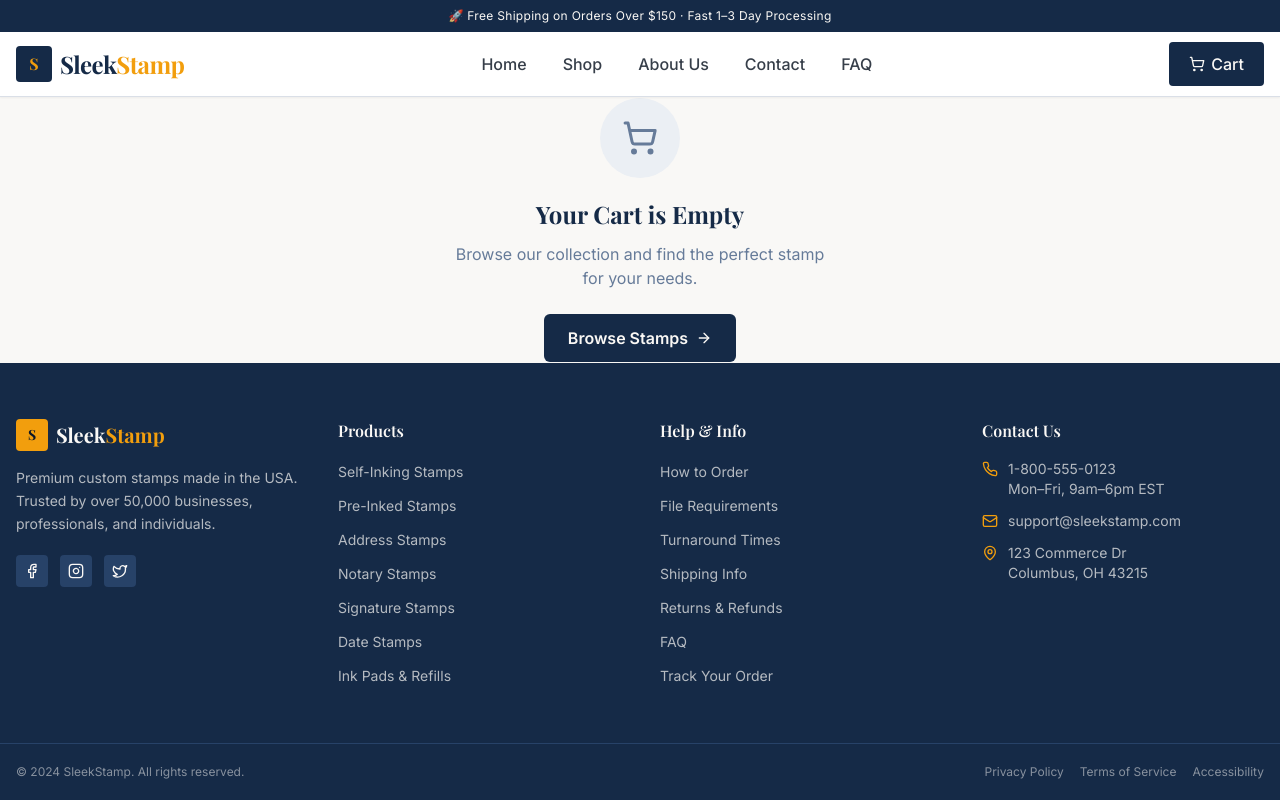
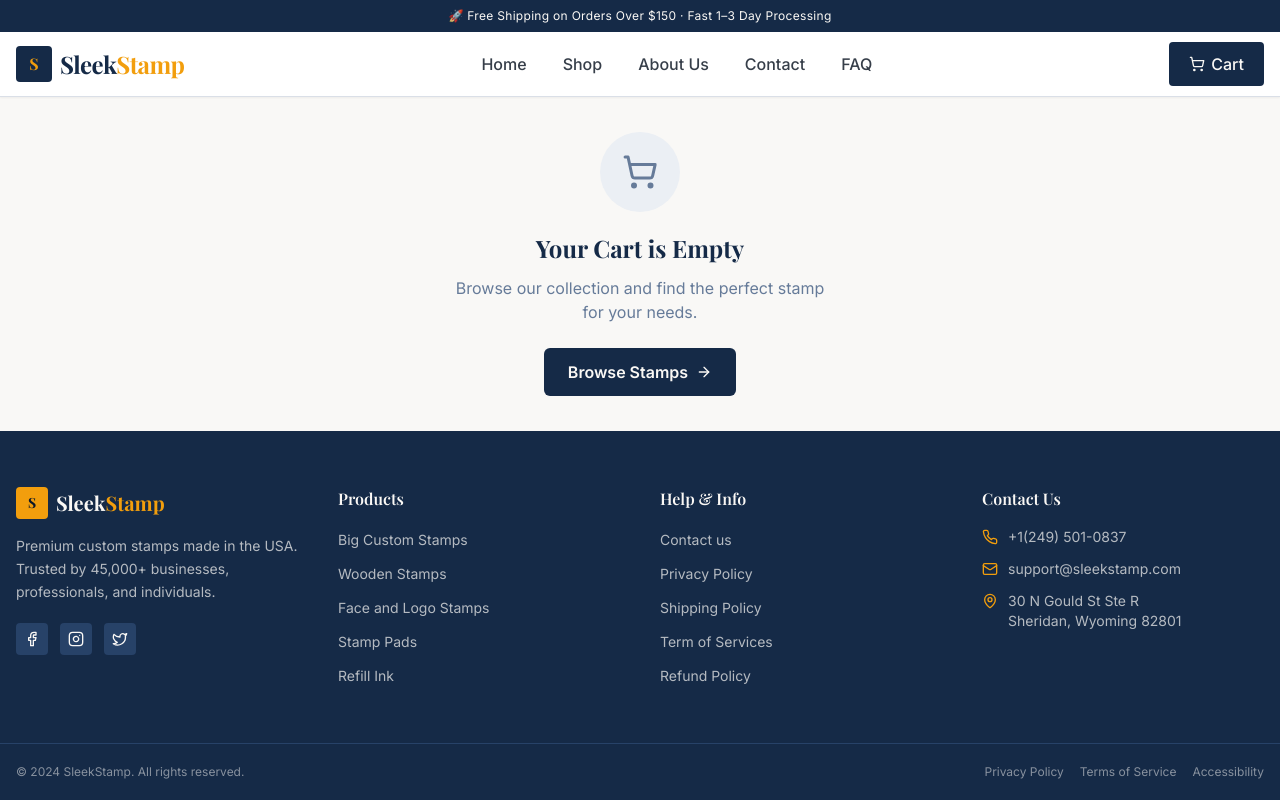
Before and after one commit to Paras-Chhabra/SleekStamp, a React (Vite) app: page /cart in a window 1280 px wide. Built offline with nearby package versions, Linux system fonts and the light colour scheme; the HTML template or start-up script is replaced by a standard one.

Commit message:
Final refinements: footer contact/links, trust statement 45k+, removed help sidebar, styled cart buttons, added legal pages

```diff
--- a/src/App.tsx
+++ b/src/App.tsx
@@ -13,6 +13,10 @@ import Checkout from "./pages/Checkout";
 import About from "./pages/About";
 import FAQ from "./pages/FAQ";
 import Contact from "./pages/Contact";
+import PrivacyPolicy from "./pages/PrivacyPolicy";
+import ShippingPolicy from "./pages/ShippingPolicy";
+import TermsOfService from "./pages/TermsOfService";
+import RefundPolicy from "./pages/RefundPolicy";
 import NotFound from "./pages/NotFound";
 
 const queryClient = new QueryClient();
@@ -44,6 +48,10 @@ const App = () => (
             <Route path="/about" element={<About />} />
             <Route path="/faq" element={<FAQ />} />
             <Route path="/contact" element={<Contact />} />
+            <Route path="/privacy-policy" element={<PrivacyPolicy />} />
+            <Route path="/shipping-policy" element={<ShippingPolicy />} />
+            <Route path="/terms-of-service" element={<TermsOfService />} />
+            <Route path="/refund-policy" element={<RefundPolicy />} />
             {/* ADD ALL CUSTOM ROUTES ABOVE THE CATCH-ALL "*" ROUTE */}
             <Route path="*" element={<NotFound />} />
           </Routes>
--- a/src/components/Footer.tsx
+++ b/src/components/Footer.tsx
@@ -17,7 +17,7 @@ export default function Footer() {
               </span>
             </div>
             <p className="text-sm text-primary-foreground/70 font-body leading-relaxed mb-5">
-              Premium custom stamps made in the USA. Trusted by over 50,000 businesses, professionals, and individuals.
+              Premium custom stamps made in the USA. Trusted by 45,000+ businesses, professionals, and individuals.
             </p>
             <div className="flex gap-3">
               {[Facebook, Instagram, Twitter].map((Icon, i) => (
@@ -37,13 +37,11 @@ export default function Footer() {
             <h4 className="font-display font-semibold text-base mb-4 text-primary-foreground">Products</h4>
             <ul className="space-y-2.5">
               {[
-                ["Self-Inking Stamps", "/products?category=self-inking"],
-                ["Pre-Inked Stamps", "/products?category=pre-inked"],
-                ["Address Stamps", "/products?category=address"],
-                ["Notary Stamps", "/products?category=notary"],
-                ["Signature Stamps", "/products?category=signature"],
-                ["Date Stamps", "/products?category=date"],
-                ["Ink Pads & Refills", "/products?category=ink-pads"],
+                ["Big Custom Stamps", "/products?category=custom-stamps"],
+                ["Wooden Stamps", "/products?category=wooden-stamps"],
+                ["Face and Logo Stamps", "/products?category=face-stamps"],
+                ["Stamp Pads", "/products?category=stamp-pad"],
+                ["Refill Ink", "/products?category=refill-ink"],
               ].map(([label, href]) => (
                 <li key={label}>
                   <Link
@@ -62,21 +60,19 @@ export default function Footer() {
             <h4 className="font-display font-semibold text-base mb-4 text-primary-foreground">Help & Info</h4>
             <ul className="space-y-2.5">
               {[
-                ["How to Order", "#"],
-                ["File Requirements", "#"],
-                ["Turnaround Times", "#"],
-                ["Shipping Info", "#"],
-                ["Returns & Refunds", "#"],
-                ["FAQ", "#"],
-                ["Track Your Order", "#"],
+                ["Contact us", "/contact"],
+                ["Privacy Policy", "/privacy-policy"],
+                ["Shipping Policy", "/shipping-policy"],
+                ["Term of Services", "/terms-of-service"],
+                ["Refund Policy", "/refund-policy"],
               ].map(([label, href]) => (
                 <li key={label}>
-                  <a
-                    href={href}
+                  <Link
+                    to={href}
                     className="text-sm text-primary-foreground/70 hover:text-gold transition-smooth font-body"
                   >
                     {label}
-                  </a>
+                  </Link>
                 </li>
               ))}
             </ul>
@@ -88,7 +84,7 @@ export default function Footer() {
             <ul className="space-y-3">
               <li className="flex items-start gap-2.5 text-sm text-primary-foreground/70 font-body">
                 <Phone className="w-4 h-4 mt-0.5 shrink-0 text-gold" />
-                <span>1-800-555-0123<br />Mon–Fri, 9am–6pm EST</span>
+                <a href="https://wa.me/12495010837" target="_blank" rel="noopener noreferrer" className="hover:text-gold transition-smooth">+1(249) 501-0837</a>
               </li>
               <li className="flex items-start gap-2.5 text-sm text-primary-foreground/70 font-body">
                 <Mail className="w-4 h-4 mt-0.5 shrink-0 text-gold" />
@@ -96,7 +92,7 @@ export default function Footer() {
               </li>
               <li className="flex items-start gap-2.5 text-sm text-primary-foreground/70 font-body">
                 <MapPin className="w-4 h-4 mt-0.5 shrink-0 text-gold" />
-                <span>123 Commerce Dr<br />Columbus, OH 43215</span>
+                <span>30 N Gould St Ste R<br />Sheridan, Wyoming 82801</span>
               </li>
             </ul>
           </div>
--- a/src/pages/Cart.tsx
+++ b/src/pages/Cart.tsx
@@ -128,14 +128,15 @@ export default function Cart() {
                       </span>
                       <Link
                         to={`/products/${item.slug || item.productId.split('/').pop()}?editId=${item.id}`}
-                        className="p-1.5 text-muted-foreground hover:text-navy transition-smooth rounded"
+                        className="p-1.5 bg-yellow-400 text-navy hover:bg-yellow-500 transition-smooth rounded shadow-sm"
                         title="Edit item"
                       >
                         <Pencil className="w-4 h-4" />
                       </Link>
                       <button
                         onClick={() => removeItem(item.id)}
-                        className="p-1.5 text-muted-foreground hover:text-destructive transition-smooth rounded"
+                        className="p-1.5 bg-red-500 text-white hover:bg-red-600 transition-smooth rounded shadow-sm"
+                        title="Delete item"
                       >
                         <Trash2 className="w-4 h-4" />
                       </button>
--- a/src/pages/Index.tsx
+++ b/src/pages/Index.tsx
@@ -70,7 +70,7 @@ export default function Index() {
             </h1>
 
             <p className="text-lg text-primary-foreground/90 font-body mb-10 max-w-2xl mx-auto leading-relaxed">
-              From self-inking business stamps to notary seals — precision-made, fast-shipped, and guaranteed to impress. Trusted by 50,000+ professionals.
+              From self-inking business stamps to notary seals — precision-made, fast-shipped, and guaranteed to impress. Trusted by 45,000+ businesses.
             </p>
 
             <div className="flex flex-wrap items-center justify-center gap-4">
@@ -265,7 +265,7 @@ export default function Index() {
             Ready to Create Your Custom Stamp?
           </h2>
           <p className="text-muted-foreground font-body mb-7 max-w-md mx-auto">
-            Join over 50,000 satisfied customers. Free artwork setup. Free proof. Fast delivery.
+            Join over 45,000+ satisfied customers. Free artwork setup. Free proof. Fast delivery.
           </p>
           <Link
             to="/products"
--- /dev/null
+++ b/src/pages/PrivacyPolicy.tsx
@@ -0,0 +1,23 @@
+import Navbar from "@/components/Navbar";
+import Footer from "@/components/Footer";
+
+export default function PrivacyPolicy() {
+    return (
+        <div className="min-h-screen flex flex-col bg-background">
+            <Navbar />
+            <div className="container mx-auto px-4 py-16 flex-1">
+                <h1 className="font-display text-4xl font-bold text-navy mb-8">Privacy Policy</h1>
+                <div className="prose max-w-none font-body text-charcoal space-y-6">
+                    <p>This Privacy Policy describes how your personal information is collected, used, and shared when you visit or make a purchase from SleekStamp.</p>
+                    <h2 className="text-2xl font-bold">Personal Information We Collect</h2>
+                    <p>When you visit the Site, we automatically collect certain information about your device, including information about your web browser, IP address, time zone, and some of the cookies that are installed on your device.</p>
+                    <h2 className="text-2xl font-bold">How Do We Use Your Personal Information?</h2>
+                    <p>We use the Order Information that we collect generally to fulfill any orders placed through the Site (including processing your payment information, arranging for shipping, and providing you with invoices and/or order confirmations).</p>
+                    <h2 className="text-2xl font-bold">Sharing Your Personal Information</h2>
+                    <p>We share your Personal Information with third parties to help us use your Personal Information, as described above. For example, we use Shopify to power our online store.</p>
+                </div>
+            </div>
+            <Footer />
+        </div>
+    );
+}
--- a/src/pages/Products.tsx
+++ b/src/pages/Products.tsx
@@ -94,18 +94,7 @@ export default function Products() {
                 })}
               </nav>
 
-              <div className="mt-8 p-4 bg-cream rounded-xl border border-border">
-                <h4 className="font-display font-semibold text-sm text-navy mb-2">Need Help?</h4>
-                <p className="text-xs text-muted-foreground font-body mb-3">
-                  Can't find what you need? Our experts are here.
-                </p>
-                <a
-                  href="tel:1-800-555-0123"
-                  className="block text-center bg-navy text-primary-foreground text-xs py-2 rounded font-body font-medium hover:bg-navy-light transition-smooth"
-                >
-                  Call Us Free
-                </a>
-              </div>
+
             </div>
           </aside>
 
--- /dev/null
+++ b/src/pages/RefundPolicy.tsx
@@ -0,0 +1,23 @@
+import Navbar from "@/components/Navbar";
+import Footer from "@/components/Footer";
+
+export default function RefundPolicy() {
+    return (
+        <div className="min-h-screen flex flex-col bg-background">
+            <Navbar />
+            <div className="container mx-auto px-4 py-16 flex-1">
+                <h1 className="font-display text-4xl font-bold text-navy mb-8">Refund Policy</h1>
+                <div className="prose max-w-none font-body text-charcoal space-y-6">
+                    <p>We want you to be completely satisfied with your SleekStamp purchase. If there is an issue with your order, we are here to help.</p>
+                    <h2 className="text-2xl font-bold">Custom Stamps</h2>
+                    <p>Due to the personalized nature of our custom stamps, we generally do not accept returns unless the product is defective or an error was made on our part.</p>
+                    <h2 className="text-2xl font-bold">Defects and Errors</h2>
+                    <p>If your stamp is defective or we made a mistake with your customization, please contact us within 14 days of delivery for a free replacement or full refund.</p>
+                    <h2 className="text-2xl font-bold">Refund Process</h2>
+                    <p>Once your return is received and inspected, we will notify you of the approval or rejection of your refund. If approved, your refund will be processed to your original method of payment.</p>
+                </div>
+            </div>
+            <Footer />
+        </div>
+    );
+}
--- /dev/null
+++ b/src/pages/ShippingPolicy.tsx
@@ -0,0 +1,23 @@
+import Navbar from "@/components/Navbar";
+import Footer from "@/components/Footer";
+
+export default function ShippingPolicy() {
+    return (
+        <div className="min-h-screen flex flex-col bg-background">
+            <Navbar />
+            <div className="container mx-auto px-4 py-16 flex-1">
+                <h1 className="font-display text-4xl font-bold text-navy mb-8">Shipping Policy</h1>
+                <div className="prose max-w-none font-body text-charcoal space-y-6">
+                    <p>At SleekStamp, we strive to provide you with the fastest and most reliable shipping possible.</p>
+                    <h2 className="text-2xl font-bold">Processing Time</h2>
+                    <p>Orders are generally processed and shipped within 1–3 business days of receiving your order and artwork approval.</p>
+                    <h2 className="text-2xl font-bold">Shipping Rates & Estimates</h2>
+                    <p>Shipping charges for your order will be calculated and displayed at checkout. We offer Free Shipping on all orders over $150.</p>
+                    <h2 className="text-2xl font-bold">International Shipping</h2>
+                    <p>We currently offer international shipping to select countries. Please contact us for a specific quote.</p>
+                </div>
+            </div>
+            <Footer />
+        </div>
+    );
+}
--- /dev/null
+++ b/src/pages/TermsOfService.tsx
@@ -0,0 +1,23 @@
+import Navbar from "@/components/Navbar";
+import Footer from "@/components/Footer";
+
+export default function TermsOfService() {
+    return (
+        <div className="min-h-screen flex flex-col bg-background">
+            <Navbar />
+            <div className="container mx-auto px-4 py-16 flex-1">
+                <h1 className="font-display text-4xl font-bold text-navy mb-8">Terms of Service</h1>
+                <div className="prose max-w-none font-body text-charcoal space-y-6">
+                    <p>Welcome to SleekStamp. By accessing or using our website, you agree to comply with and be bound by the following terms and conditions.</p>
+                    <h2 className="text-2xl font-bold">Use of Site</h2>
+                    <p>You agree to use this site for lawful purposes only and in a way that does not infringe the rights of others or restrict their use of the site.</p>
+                    <h2 className="text-2xl font-bold">Orders and Payment</h2>
+                    <p>By placing an order, you are offering to purchase a product. All orders are subject to availability and confirmation of the order price.</p>
+                    <h2 className="text-2xl font-bold">Intellectual Property</h2>
+                    <p>The content on this site, including text, logos, and graphics, is the property of SleekStamp and is protected by copyright laws.</p>
+                </div>
+            </div>
+            <Footer />
+        </div>
+    );
+}
```
